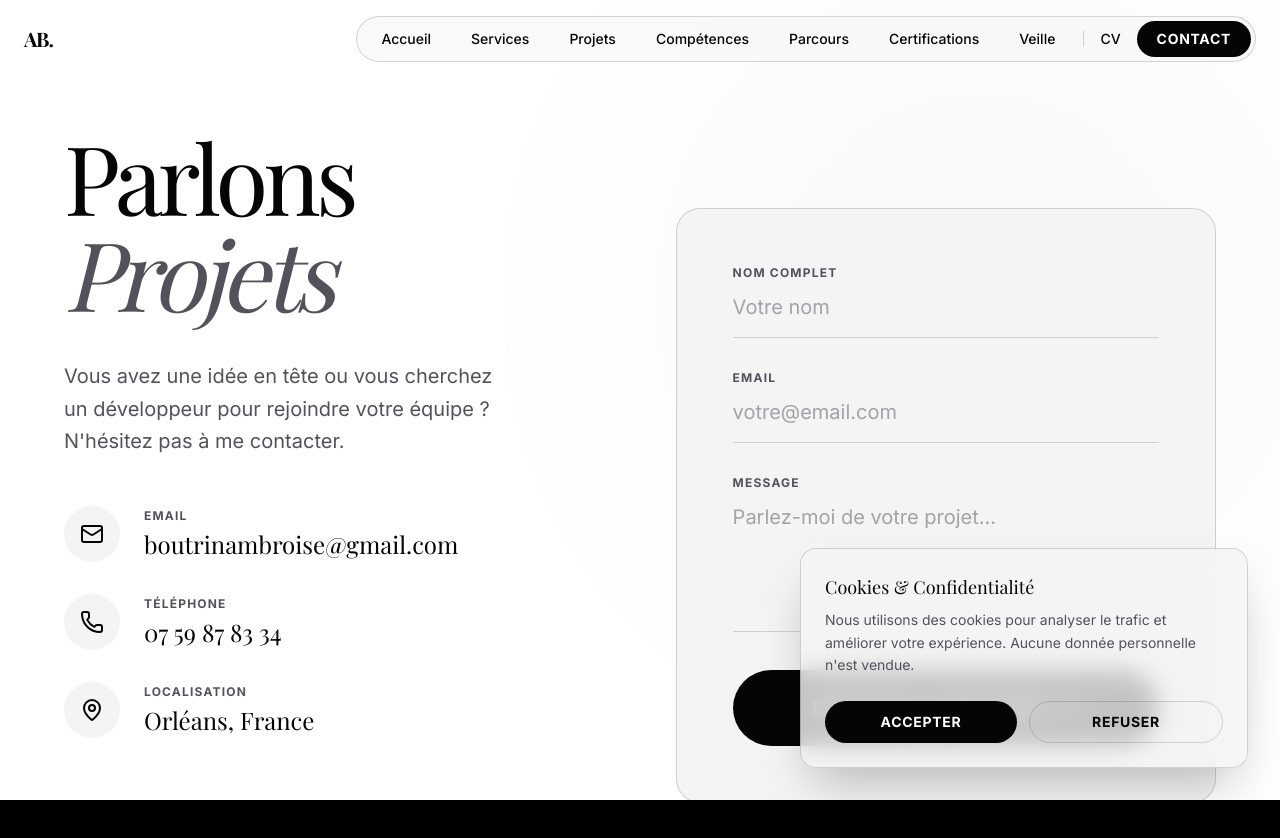
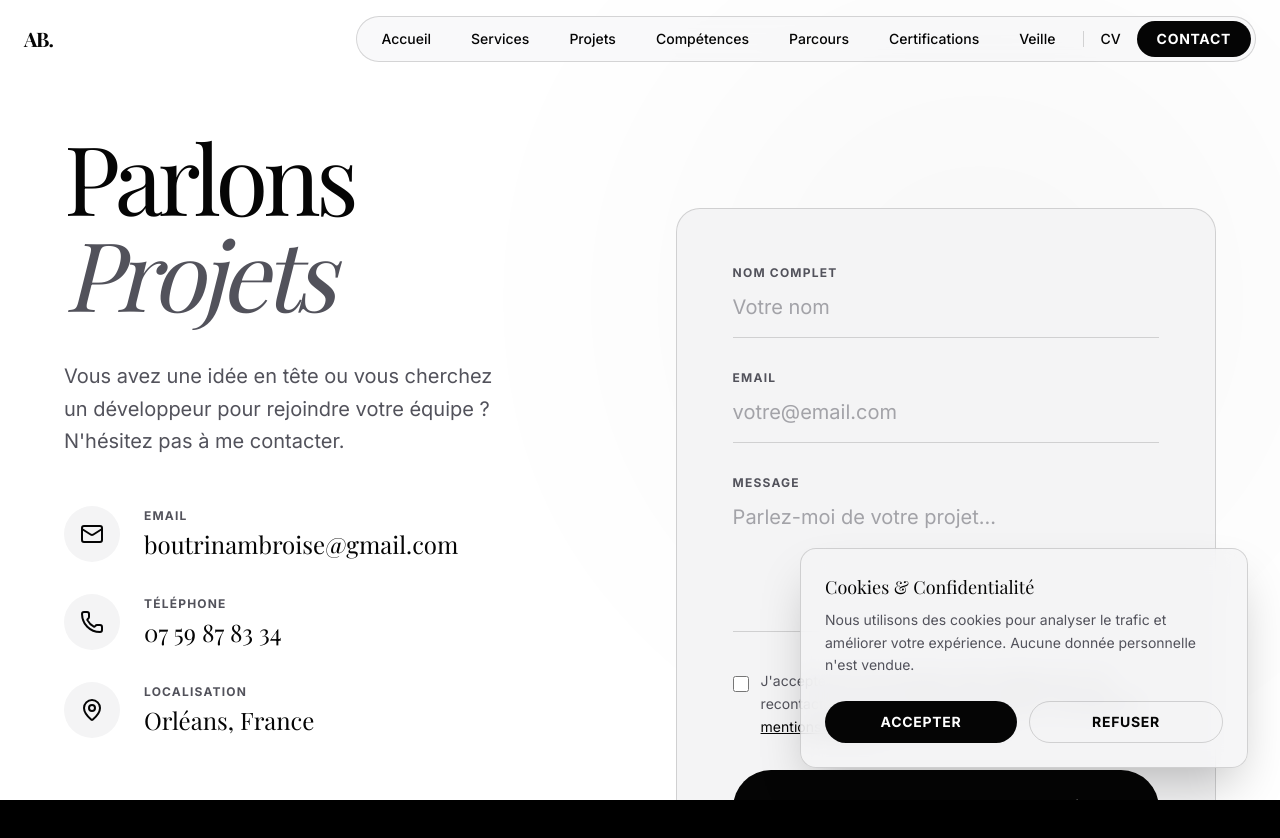
Before and after one commit to xeanoob/portfolio, a Next.js app: page /contact in a window 1280 px wide. Shown: the top 838 px of the page. Built offline with nearby package versions, Linux system fonts and the light colour scheme; a web font is replaced by a local one.

Commit message:
modification regle rgpd

```diff
--- a/src/components/ContactContent.tsx
+++ b/src/components/ContactContent.tsx
@@ -114,6 +114,22 @@ export default function ContactContent() {
                             <textarea name="message" required rows={4} className="w-full bg-transparent border-b border-[var(--border-color)] pb-4 text-xl focus:outline-none focus:border-[var(--foreground)] transition-colors resize-none text-[var(--foreground)] placeholder-[var(--text-secondary)]/50" placeholder="Parlez-moi de votre projet..." disabled={status === "loading"}></textarea>
                         </div>
 
+                        {/* RGPD Consent */}
+                        <div className="flex items-start gap-3">
+                            <input
+                                type="checkbox"
+                                name="consent"
+                                id="rgpd-consent"
+                                required
+                                disabled={status === "loading"}
+                                className="mt-1.5 w-4 h-4 accent-[var(--foreground)] shrink-0 cursor-pointer"
+                            />
+                            <label htmlFor="rgpd-consent" className="text-sm text-[var(--text-secondary)] leading-relaxed cursor-pointer">
+                                J&apos;accepte que mes données soient utilisées pour me recontacter. Aucune donnée n&apos;est stockée.
+                                Consultez les <a href="/mentions-legales" target="_blank" className="underline text-[var(--foreground)] hover:opacity-70 transition-opacity">mentions légales</a> pour en savoir plus.
+                            </label>
+                        </div>
+
                         {/* Status messages */}
                         {status === "success" && (
                             <div className="flex items-center gap-3 text-green-500 bg-green-500/10 px-5 py-4 rounded-xl animate-in fade-in">
```
